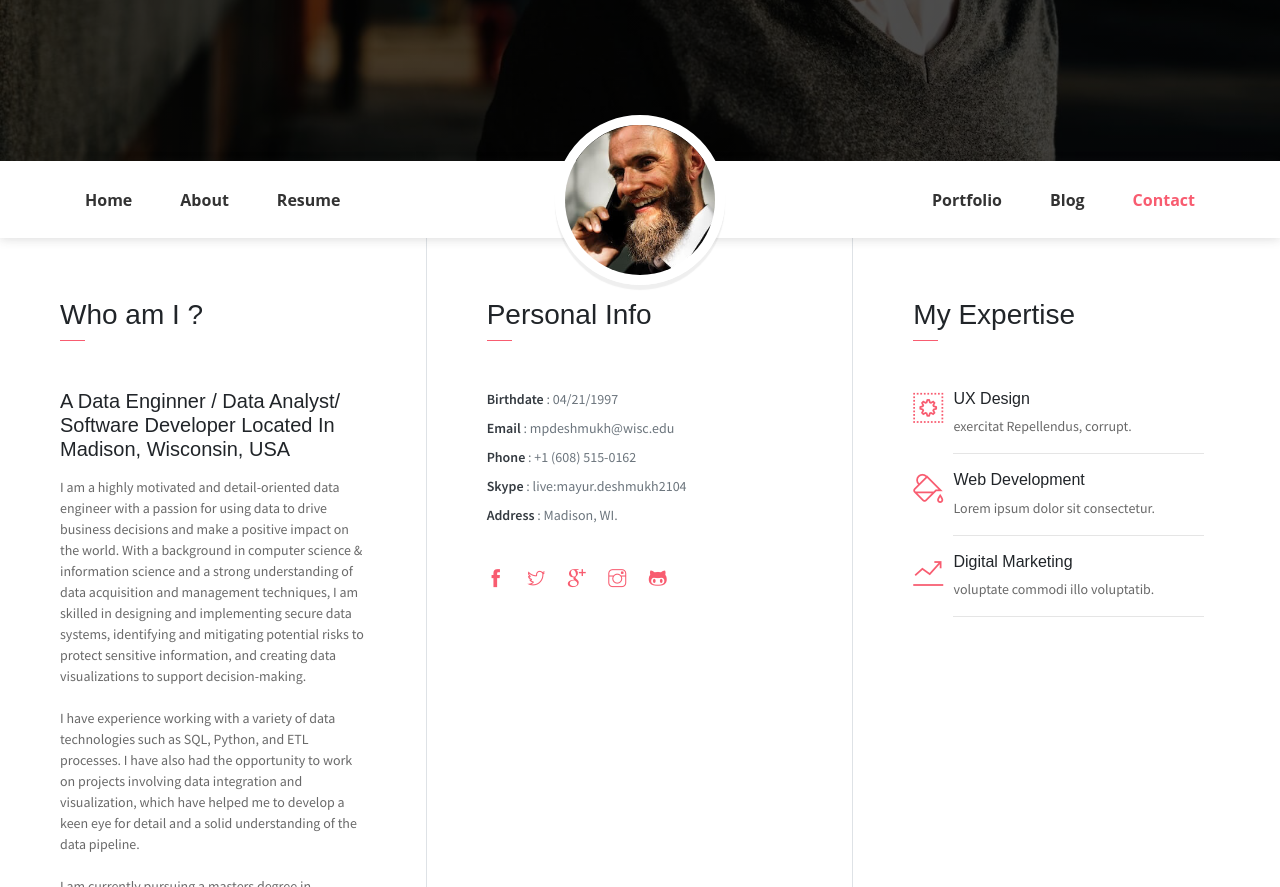
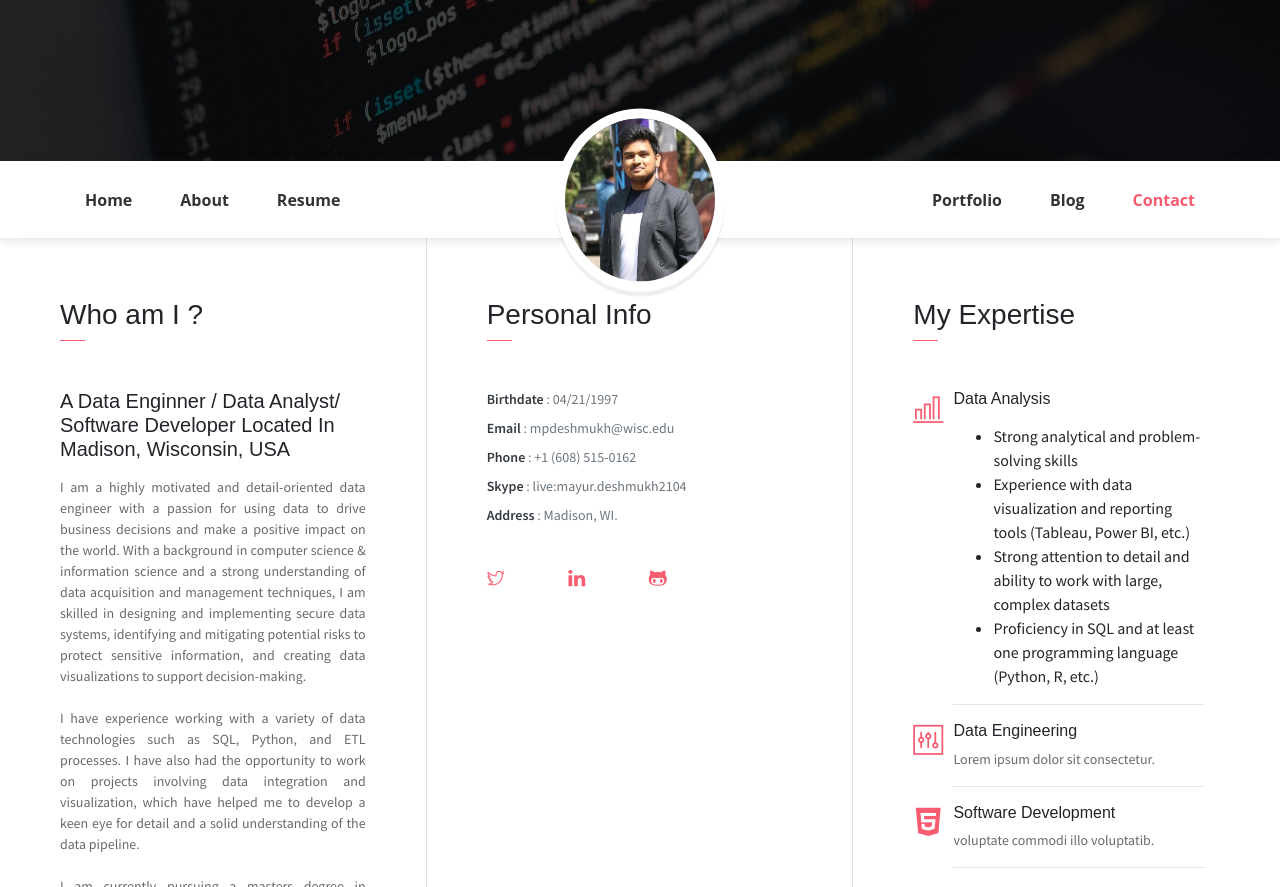
Before and after one commit to mayurdeshmukh2104/mayurdeshmukh, a plain HTML site: page index.html in a window 1280 px wide. Shown: the part 479-1366 px from the top of the page. Drawn offline with Linux system fonts and the light colour scheme; some packages are replaced by stand-ins of ours.

Commit message:
added imgs and details to about me page

```diff
--- a/index.html
+++ b/index.html
@@ -18,7 +18,7 @@
         <div class="container">
             <ul class="social-icons pt-3">
                 <!-- <li class="social-item"><a class="social-link text-light" href="#"><i class="ti-facebook" aria-hidden="true"></i></a></li> -->
-                <!-- <li class="social-item"><a class="social-link text-light" href="#"><i class="ti-twitter" aria-hidden="true"></i></a></li> -->
+                <li class="social-item"><a class="social-link text-light" href="https://twitter.com/Maddy_Deshmukhh"><i class="ti-twitter" aria-hidden="true"></i></a></li>
                 <li class="social-item"><a class="social-link text-light" href="https://www.linkedin.com/in/mayur-deshmukh2104/" target="_blank"><i class="ti-linkedin" aria-hidden="true"></i></a></li>
                 <!-- <li class="social-item"><a class="social-link text-light" href="#"><i class="ti-instagram" aria-hidden="true"></i></a></li> -->
                 <li class="social-item"><a class="social-link text-light" href="https://github.com/mayurdeshmukh2104" target="_blank"><i class="ti-github" aria-hidden="true"></i></a></li>
@@ -51,7 +51,7 @@
                     </li>
                 </ul>
                 <ul class="navbar-nav brand">
-                    <img src="assets/imgs/avatar.jpg" alt="" class="brand-img">
+                    <img src="assets/imgs/avatar.png" alt="" class="brand-img">
                     <li class="brand-txt">
                         <h5 class="brand-title">Mayur Deshmukh</h5>
                         <div class="brand-subtitle">Data Engineer | Data Analyst | Software Developer</div>
@@ -77,7 +77,7 @@
                 <h3 class="font-weight-light">Who am I ?</h3>
                 <span class="line mb-5"></span>
                 <h5 class="mb-3">A Data Enginner / Data Analyst/ Software Developer Located In Madison, Wisconsin, USA</h5>
-                <p class="mt-20">I am a highly motivated and detail-oriented data engineer with a passion for using data to drive business decisions and make a positive impact on the world. With a background in computer science & information science and a strong understanding of data acquisition and management techniques, I am skilled in designing and implementing secure data systems, identifying and mitigating potential risks to protect sensitive information, and creating data visualizations to support decision-making.<br><br>
+                <p class="mt-20" style="text-align: justify;">I am a highly motivated and detail-oriented data engineer with a passion for using data to drive business decisions and make a positive impact on the world. With a background in computer science & information science and a strong understanding of data acquisition and management techniques, I am skilled in designing and implementing secure data systems, identifying and mitigating potential risks to protect sensitive information, and creating data visualizations to support decision-making.<br><br>
 
                     I have experience working with a variety of data technologies such as SQL, Python, and ETL processes. I have also had the opportunity to work on projects involving data integration and visualization, which have helped me to develop a keen eye for detail and a solid understanding of the data pipeline.<br><br>
 
@@ -99,36 +99,43 @@
                     <li><span>Address</span> :  Madison, WI.</li>
                 </ul>
                 <ul class="social-icons pt-3">
-                    <li class="social-item"><a class="social-link" href="#"><i class="ti-facebook" aria-hidden="true"></i></a></li>
-                    <li class="social-item"><a class="social-link" href="#"><i class="ti-twitter" aria-hidden="true"></i></a></li>
-                    <li class="social-item"><a class="social-link" href="#"><i class="ti-google" aria-hidden="true"></i></a></li>
-                    <li class="social-item"><a class="social-link" href="#"><i class="ti-instagram" aria-hidden="true"></i></a></li>
-                    <li class="social-item"><a class="social-link" href="#"><i class="ti-github" aria-hidden="true"></i></a></li>
+                    <!-- <li class="social-item"><a class="social-link" href="#"><i class="ti-facebook" aria-hidden="true"></i></a></li> -->
+                    <li class="social-item"><a class="social-link" href="https://twitter.com/Maddy_Deshmukhh" target="_blank"><i class="ti-twitter" aria-hidden="true"></i></a></li>
+                    <!-- <li class="social-item"><a class="social-link" href="#"><i class="ti-google" aria-hidden="true"></i></a></li> -->
+                    <li class="social-item"><a class="social-link" href="https://www.linkedin.com/in/mayur-deshmukh2104/" target="_blank"><i class="ti-linkedin" aria-hidden="true"></i></a></li>
+                    <li class="social-item"><a class="social-link" href="https://github.com/mayurdeshmukh2104" target="_blank"><i class="ti-github" aria-hidden="true"></i></a></li>
                 </ul>
             </div>
             <div class="col-lg-4 about-card">
                 <h3 class="font-weight-light">My Expertise</h3>
                 <span class="line mb-5"></span>
                 <div class="row">
-                    <div class="col-1 text-danger pt-1"><i class="ti-widget icon-lg"></i></div>
+                    <div class="col-1 text-danger pt-1"><i class="ti-bar-chart icon-lg"></i></div>
                     <div class="col-10 ml-auto mr-3">
-                        <h6>UX Design</h6>
-                        <p class="subtitle"> exercitat Repellendus,  corrupt.</p>
+                        <h6>Data Analysis</h6>
+                        <p class="subtitle">
+                            <ul>
+                                <li>Strong analytical and problem-solving skills</li>
+                                <li>Experience with data visualization and reporting tools (Tableau, Power BI, etc.)</li>
+                                <li>Strong attention to detail and ability to work with large, complex datasets</li>
+                                <li>Proficiency in SQL and at least one programming language (Python, R, etc.)</li>
+                            </ul>
+                        </p>
                         <hr>
                     </div>
                 </div>
                 <div class="row">
-                    <div class="col-1 text-danger pt-1"><i class="ti-paint-bucket icon-lg"></i></div>
+                    <div class="col-1 text-danger pt-1"><i class="ti-panel icon-lg"></i></div>
                     <div class="col-10 ml-auto mr-3">
-                        <h6>Web Development</h6>
+                        <h6>Data Engineering</h6>
                         <p class="subtitle">Lorem ipsum dolor sit consectetur.</p>
                         <hr>
                     </div>
                 </div>
                 <div class="row">
-                    <div class="col-1 text-danger pt-1"><i class="ti-stats-up icon-lg"></i></div>
+                    <div class="col-1 text-danger pt-1"><i class="ti-html5 icon-lg"></i></div>
                     <div class="col-10 ml-auto mr-3">
-                        <h6>Digital Marketing</h6>
+                        <h6>Software Development</h6>
                         <p class="subtitle">voluptate commodi illo voluptatib.</p>
                         <hr>
                     </div>
```
Also changed, not shown: assets/css/johndoe.css, assets/imgs/avatar.png (added), assets/imgs/header1.jpg (added), 3 other files.
